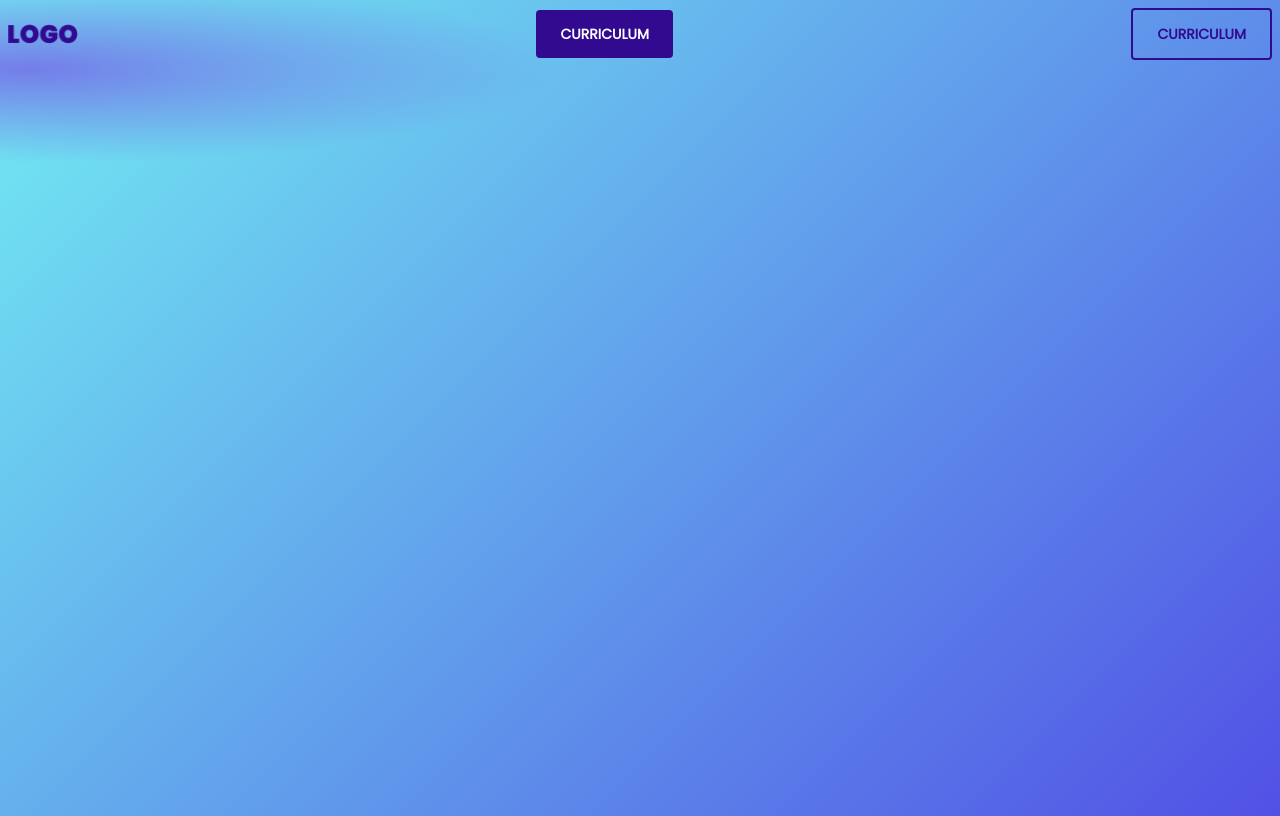
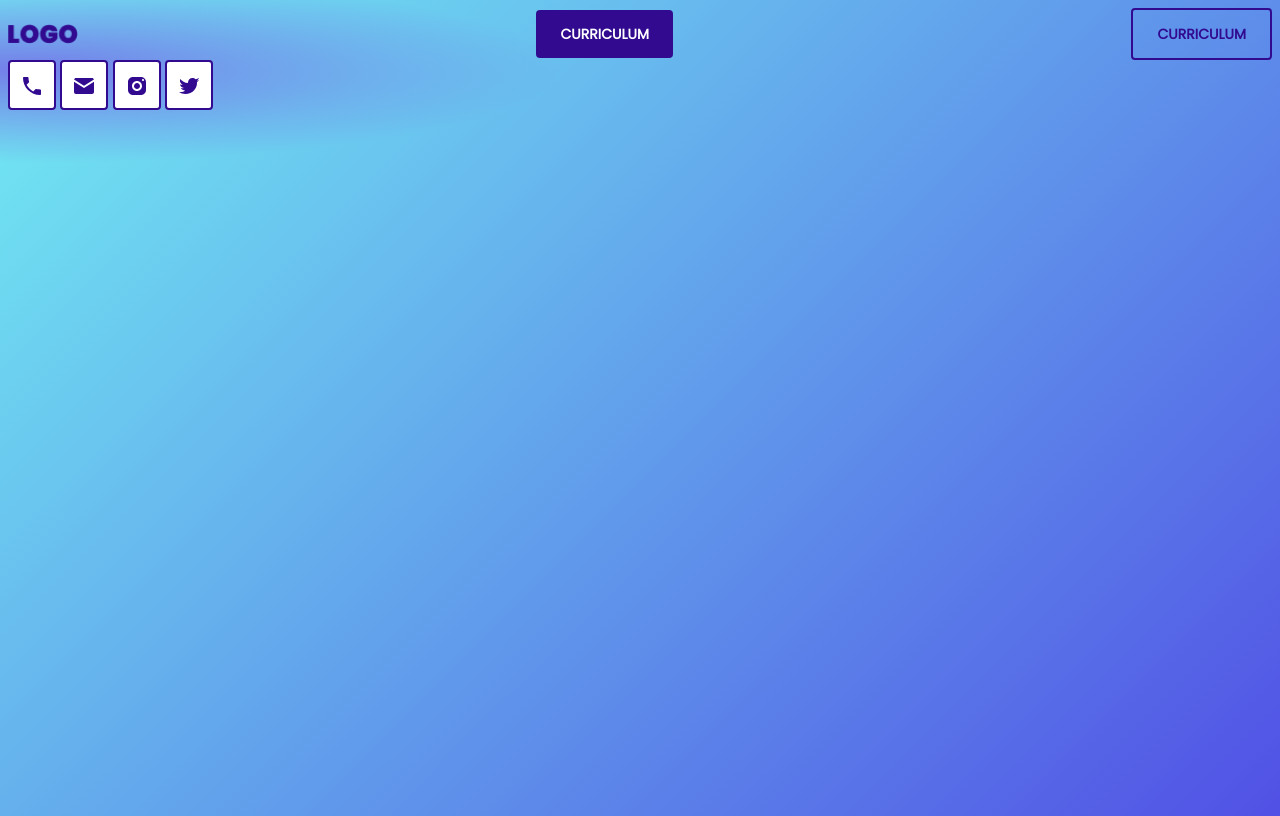
Before and after one commit to cesarchoqueskater/el-portafolio-de-jaume, a plain HTML site: page index.html in a window 1280 px wide. Drawn offline with Linux system fonts and the light colour scheme.

Commit message:
Componente de Boton con icono

```diff
--- /dev/null
+++ b/css/button-icon.css
@@ -0,0 +1,12 @@
+.button-icon {
+    padding: 10px;
+    border-radius: 4px;
+    background: var(--white);
+    border: 2px solid var(--purple);
+    text-decoration: none;
+    display: inline-block;
+}
+
+.button-icon img {
+    vertical-align: middle;
+}
--- a/css/index.css
+++ b/css/index.css
@@ -1,11 +1,12 @@
 @import "./header.css";
 @import "./button.css";
+@import "./button-icon.css";
 :root {
     --fontBase: 'Poppins', sans-serif;
     --headLine1: bold 95px/153.71px var(--fontBase);
     --headLine2: bold 59px/95px var(--fontBase);
     --headLine3: bold 48px/77px var(--fontBase);
-    --headLine4: bold 34px/153.71px var(--fontBase);
+    --headLine4: bold 34px/55px var(--fontBase);
     --headLine5: bold 24px/38px var(--fontBase);
     --body1: 16px/25px var(--fontBase);
     --body2: 14px/22px var(--fontBase);
@@ -20,5 +21,5 @@
 body {
     background: var(--gradient);
     min-block-size: 100vh;
-    font: var(--headLine1);
+    font: var(--body1);
 }
--- a/index.html
+++ b/index.html
@@ -17,6 +17,10 @@
         <button class="button">Curriculum</button>
         <button class="button is-secondary">Curriculum</button>
     </header>
+    <a href="tel:123134" class="button-icon"><img src="./icons/icon-phone.svg" alt=""></a>
+    <a href="tel:123134" class="button-icon"><img src="./icons/icon-important_mail.svg" alt=""></a>
+    <a href="tel:123134" class="button-icon"><img src="./icons/icon-instagram.svg" alt=""></a>
+    <a href="tel:123134" class="button-icon"><img src="./icons/icon-twitter.svg" alt=""></a>
 </body>
 
 </html>
```
Also changed, not shown: icons/icon-github.svg (added), icons/icon-heart_outline.svg (added), icons/icon-important_mail.svg (added), icons/icon-instagram.svg (added), icons/icon-phone.svg (added), icons/icon-twitter.svg (added), icons/icons-down.svg (added).
